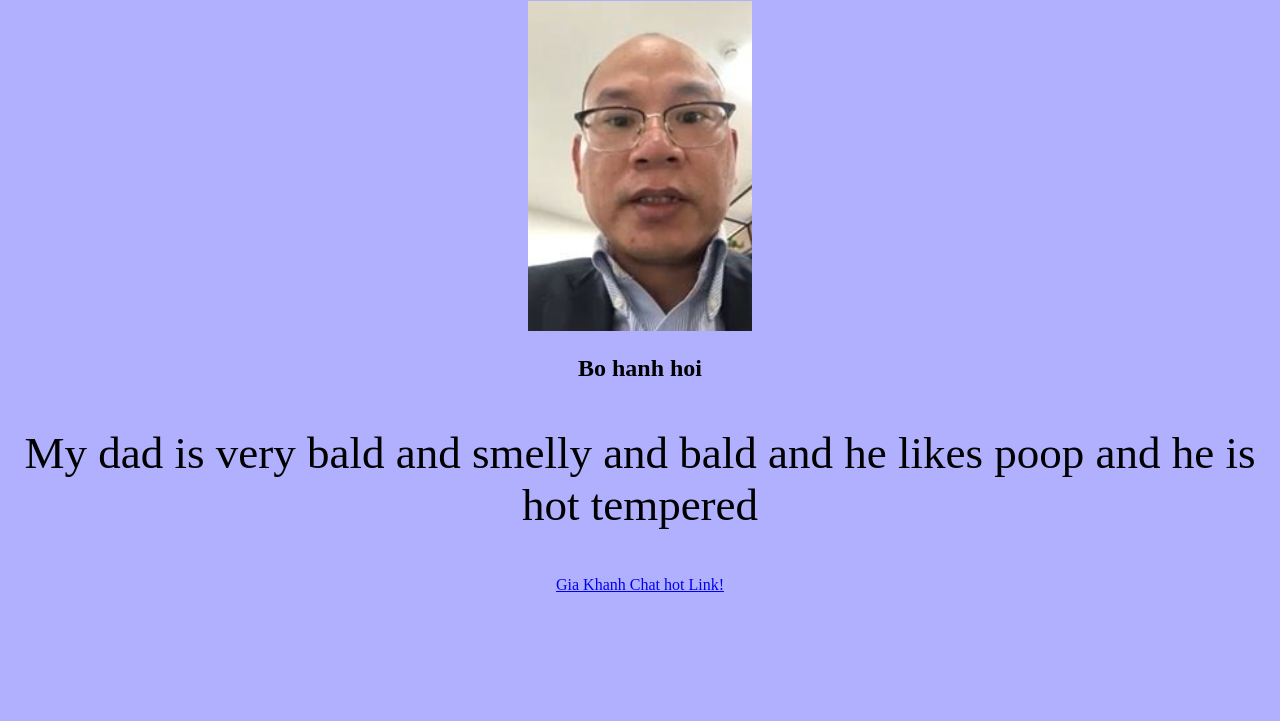
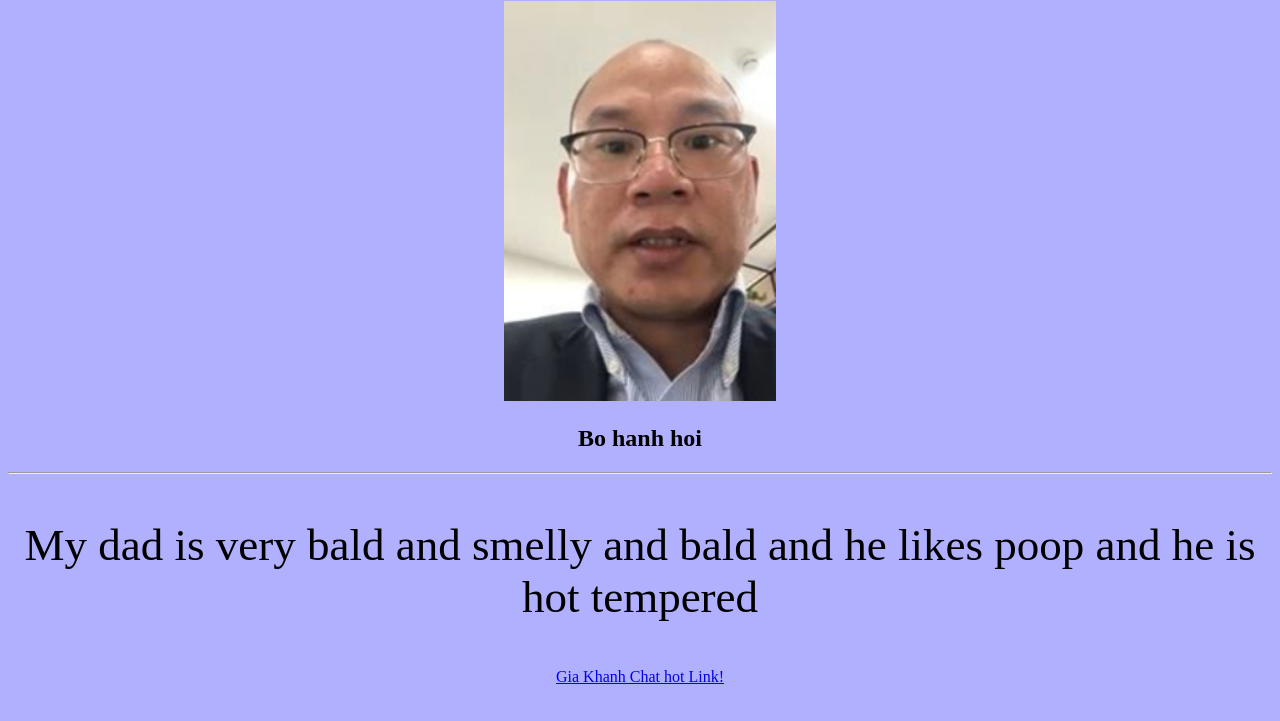
Before and after one commit to jkimgood12/negro, a plain HTML site: page index.html in a window 1280 px wide. Shown: the part 79-800 px from the top of the page. Drawn offline with Linux system fonts and the light colour scheme.

Commit message:
xzxzxZxzx

```diff
--- a/index.html
+++ b/index.html
@@ -12,6 +12,7 @@
         <h1>THH HOI</h1>
         <img src="hanhhoi.png" alt="gamer bald">
         <h2>Bo hanh hoi</h2>
+        <hr>
         <p>My dad is very bald and smelly and bald and he likes poop and he is hot tempered </p>
         <a href="giakhanh.html">Gia Khanh Chat hot Link!</a>
     </center>
--- a/style.css
+++ b/style.css
@@ -6,3 +6,7 @@ p {
     font-size: 45px;
 
 }
+
+img {
+    height: 400px;
+}
```
Also changed, not shown: giakhanh.html (+1 -1 lines).
